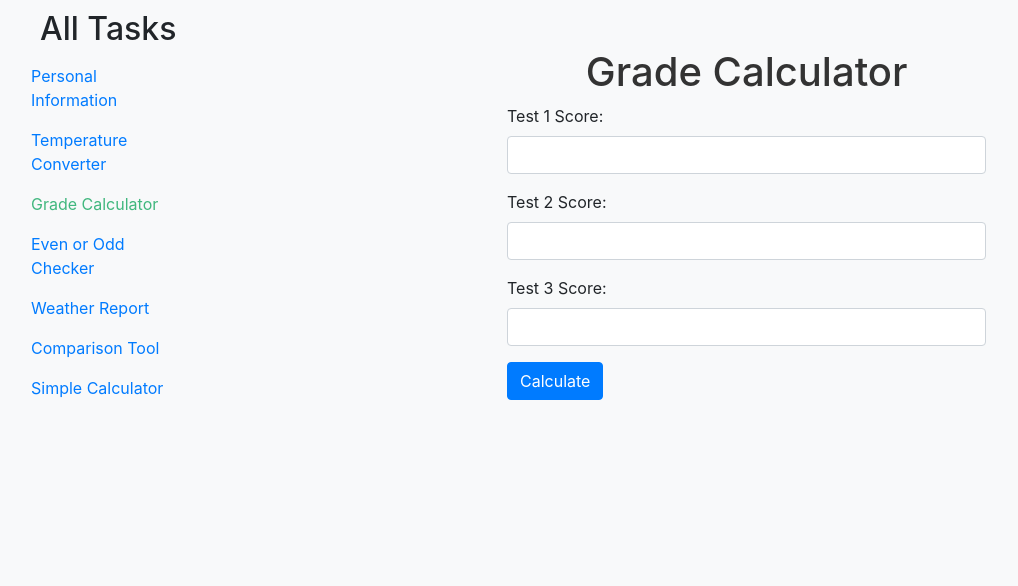
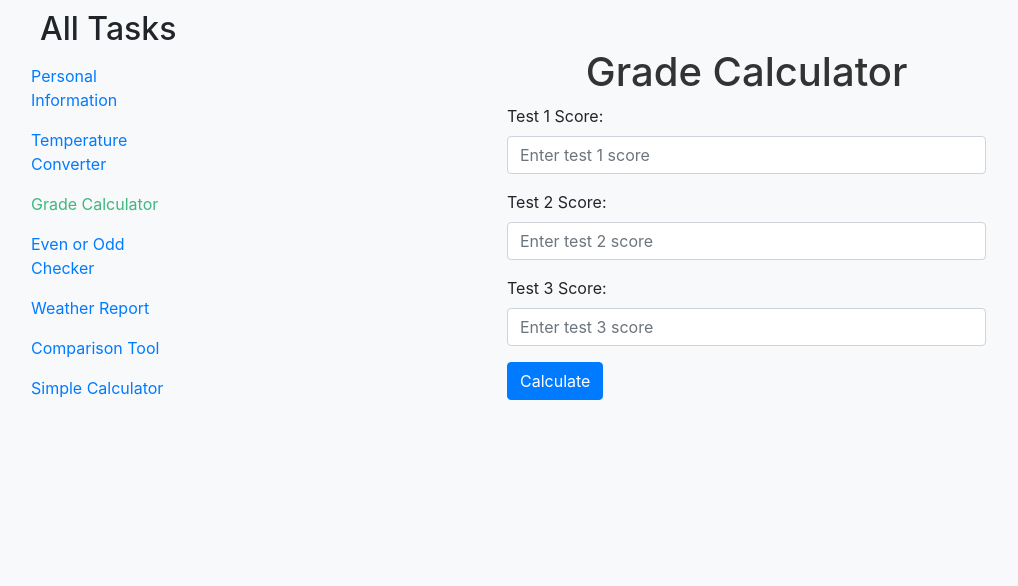
Before and after one commit to alemam242/assignment-1-ostad, a PHP site: page /grade_calculator.php in a window 1280 px wide. Shown: the part 58-644 px from the top of the page, without its empty margins (0-1018 px from the left). Run offline with PHP 8.4, Linux system fonts and the light colour scheme.

Commit message:
update all

```diff
--- a/comparison_tool.php
+++ b/comparison_tool.php
@@ -46,11 +46,11 @@ if ($_SERVER["REQUEST_METHOD"] == "POST") {
                             <form method="POST" action="<?php $_SERVER['PHP_SELF'] ?>">
                                 <div class="form-group">
                                     <label for="number1">Number 1:</label>
-                                    <input type="number" class="form-control" id="number1" name="number1" required>
+                                    <input type="number" class="form-control" id="number1" name="number1" step="any" placeholder="Enter number1" required>
                                 </div>
                                 <div class="form-group">
                                     <label for="number2">Number 2:</label>
-                                    <input type="number" class="form-control" id="number2" name="number2" required>
+                                    <input type="number" class="form-control" id="number2" name="number2" step="any" placeholder="Enter number2" required>
                                 </div>
                                 <button type="submit" class="btn btn-primary" name="submit">Compare</button>
                             </form>
--- a/even_odd_checker.php
+++ b/even_odd_checker.php
@@ -53,7 +53,7 @@ if ($_SERVER["REQUEST_METHOD"] == "POST") {
                             <form method="POST" action="<?php $_SERVER['PHP_SELF'] ?>">
                                 <div class="form-group">
                                     <label for="number">Enter a Number:</label>
-                                    <input type="number" class="form-control" id="number" name="number" required>
+                                    <input type="number" class="form-control" id="number" name="number" placeholder="Enter an integer number" required>
                                 </div>
                                 <button type="submit" class="btn btn-primary" name="submit">Check</button>
                             </form>
--- a/grade_calculator.php
+++ b/grade_calculator.php
@@ -79,15 +79,15 @@ if ($_SERVER["REQUEST_METHOD"] == "POST") {
                             <form method="POST" action="<?php $_SERVER['PHP_SELF'] ?>">
                                 <div class="form-group">
                                     <label for="test1">Test 1 Score: <label for="test1" class="error"> <?= $error1 ?> </label> </label>
-                                    <input type="number" class="form-control" id="test1" name="test1" required>
+                                    <input type="number" class="form-control" id="test1" name="test1" step="any" placeholder="Enter test 1 score" required>
                                 </div>
                                 <div class="form-group">
                                     <label for="test2">Test 2 Score: <label for="test2" class="error"> <?= $error2 ?> </label> </label>
-                                    <input type="number" class="form-control" id="test2" name="test2" required>
+                                    <input type="number" class="form-control" id="test2" name="test2" step="any" placeholder="Enter test 2 score" required>
                                 </div>
                                 <div class="form-group">
                                     <label for="test3">Test 3 Score: <label for="test3" class="error"> <?= $error3 ?> </label> </label>
-                                    <input type="number" class="form-control" id="test3" name="test3" required>
+                                    <input type="number" class="form-control" id="test3" name="test3" step="any" placeholder="Enter test 3 score" required>
                                 </div>
                                 <button type="submit" class="btn btn-primary" name="submit">Calculate</button>
                             </form>
--- a/temperature_converter.php
+++ b/temperature_converter.php
@@ -58,7 +58,7 @@ if ($_SERVER["REQUEST_METHOD"] == "POST") {
                             <form method="POST" action="<?php $_SERVER['PHP_SELF'] ?>">
                                 <div class="form-group">
                                     <label for="temperature">Temperature:</label>
-                                    <input type="number" class="form-control" id="temperature" name="temperature" required>
+                                    <input type="number" class="form-control" id="temperature" name="temperature" step="any" placeholder="Enter temperature" required>
                                 </div>
                                 <div class="form-group">
                                     <label for="conversionDirection">Conversion Direction:</label>
--- a/weather_report.php
+++ b/weather_report.php
@@ -54,7 +54,7 @@ if ($_SERVER["REQUEST_METHOD"] == "POST") {
                             <form method="POST" action="<?php $_SERVER['PHP_SELF'] ?>">
                                 <div class="form-group">
                                     <label for="temperature">Temperature (in Celsius):</label>
-                                    <input type="number" class="form-control" id="temperature" name="temperature" required>
+                                    <input type="number" class="form-control" id="temperature" name="temperature" step="any" placeholder="Enter temperature" required>
                                 </div>
                                 <button type="submit" class="btn btn-primary" name="submit">Check Weather</button>
                             </form>
```
Also changed, not shown: simple_calculator.php (+13 -2 lines).
